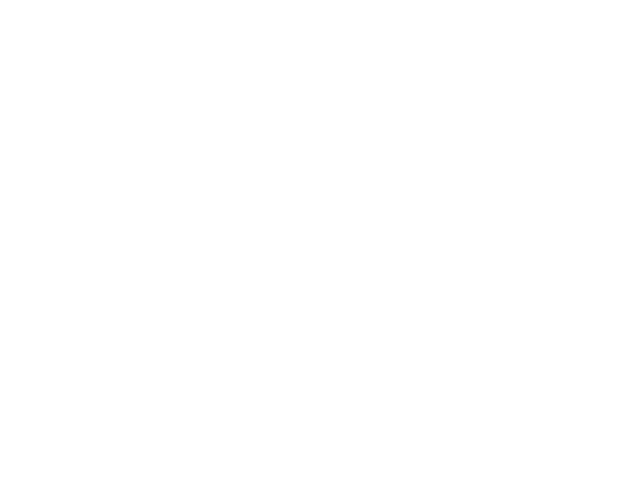
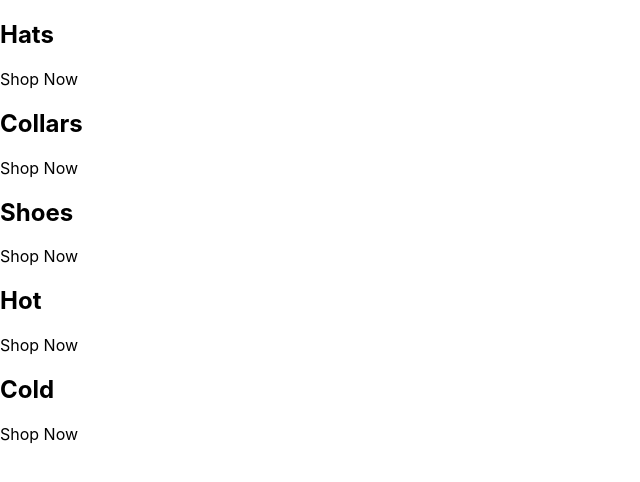
Before and after one commit to ananastasiap/paw-wear, a React (Create React App) app: page / in a window 1280 px wide. Shown: the top 482 px of the page, without its empty margins (0-640 px from the left). Built offline with nearby package versions, Linux system fonts and the light colour scheme.

Commit message:
feat: add basic structure of categories

```diff
--- a/src/App.js
+++ b/src/App.js
@@ -1,6 +1,39 @@
 const App = () => {
+
+  const categories = [
+    {
+      id: 1,
+      title: 'Hats',
+    },
+    {
+      id: 2,
+      title: 'Collars',
+    },
+    {
+      id: 3,
+      title: 'Shoes',
+    },
+    {
+      id: 4,
+      title: 'Hot',
+    },
+    {
+      id: 5,
+      title: 'Cold',
+    },
+  ]
+
   return (
-    <div className="App">
+    <div className='categories-container'>
+      {categories.map(({title}) => (
+        <div className='category-container'>
+          <div className='background-image' />
+          <div className='category-body-container'>
+            <h2>{title}</h2>
+            <p>Shop Now</p>
+          </div>
+        </div>
+      ))}
     </div>
   );
 }
```
Also changed, not shown: 1 other file (tests, documents, lock files or other folders).
